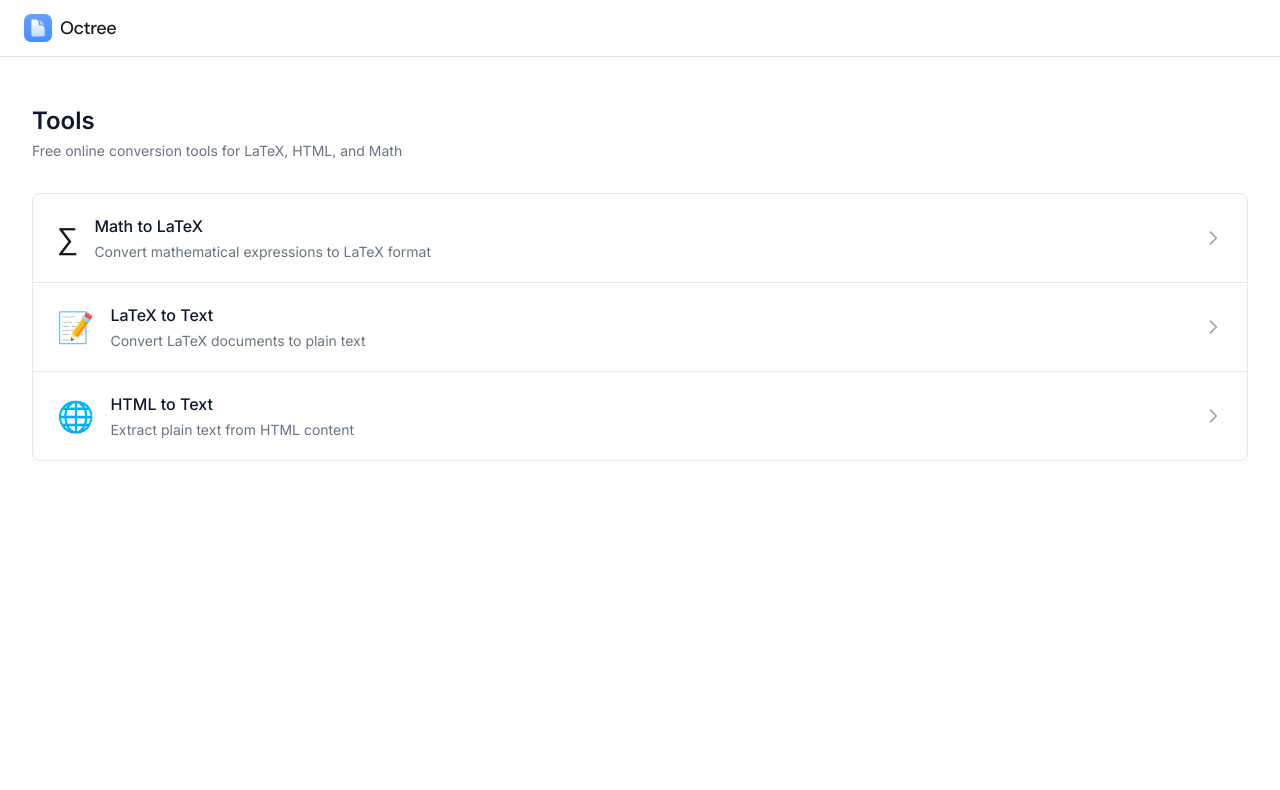
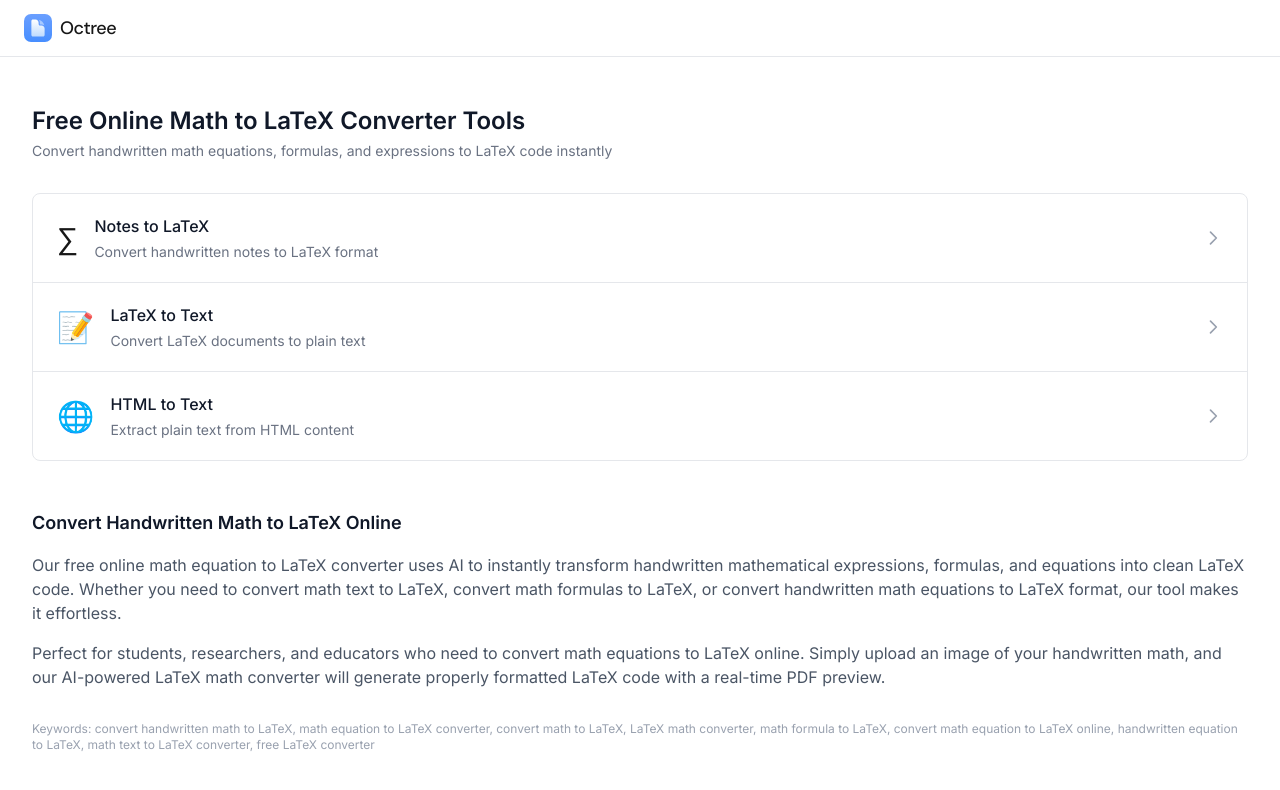
Before and after one commit to Octree-AI-Latex-Editor/tools, a Next.js app: page / in a window 1280 px wide. Shown: the top 790 px of the page. Built offline with nearby package versions, Linux system fonts and the light colour scheme.

Commit message:
Add comprehensive SEO optimization for math to LaTeX converter keywords

```diff
--- a/app/layout.tsx
+++ b/app/layout.tsx
@@ -6,8 +6,25 @@ import Header from "@/components/Header";
 const inter = Inter({ subsets: ["latin"] });
 
 export const metadata: Metadata = {
-  title: "Octree Tools - Free LaTeX, HTML & Math Converters",
-  description: "Free online conversion tools for LaTeX, HTML, and Math expressions",
+  title: "Convert Handwritten Math to LaTeX - Free Online Math Equation Converter | Octree Tools",
+  description: "Free online tool to convert handwritten math equations to LaTeX code. Convert math formula, math text, and mathematical expressions to LaTeX format instantly. AI-powered LaTeX converter with PDF preview.",
+  keywords: [
+    "convert handwritten math to LaTeX",
+    "math equation to LaTeX converter",
+    "convert math to LaTeX",
+    "LaTeX math converter",
+    "math formula to LaTeX",
+    "convert math equation to LaTeX online",
+    "handwritten equation to LaTeX",
+    "math text to LaTeX converter",
+    "free LaTeX converter",
+    "online math to LaTeX",
+  ],
+  openGraph: {
+    title: "Convert Handwritten Math to LaTeX - Free Online Tool",
+    description: "AI-powered tool to convert handwritten math equations and formulas to LaTeX code with instant PDF preview",
+    type: "website",
+  },
 };
 
 export default function RootLayout({
--- a/app/page.tsx
+++ b/app/page.tsx
@@ -3,8 +3,8 @@ import Link from "next/link";
 const tools = [
   {
     id: 1,
-    title: "Math to LaTeX",
-    description: "Convert mathematical expressions to LaTeX format",
+    title: "Notes to LaTeX",
+    description: "Convert handwritten notes to LaTeX format",
     href: "/tools/math-to-latex",
     icon: "∑",
   },
@@ -32,9 +32,9 @@ export default function Home() {
         <div className="mb-8">
           <div className="flex items-center justify-between">
             <div>
-              <h1 className="text-2xl font-semibold text-gray-900">Tools</h1>
+              <h1 className="text-2xl font-semibold text-gray-900">Free Online Math to LaTeX Converter Tools</h1>
               <p className="text-sm text-gray-500 mt-1">
-                Free online conversion tools for LaTeX, HTML, and Math
+                Convert handwritten math equations, formulas, and expressions to LaTeX code instantly
               </p>
             </div>
           </div>
@@ -85,6 +85,20 @@ export default function Home() {
             ))}
           </div>
         </div>
+
+        {/* SEO Content */}
+        <div className="mt-12 prose prose-sm max-w-none text-gray-600">
+          <h2 className="text-lg font-semibold text-gray-900 mb-4">Convert Handwritten Math to LaTeX Online</h2>
+          <p className="mb-4">
+            Our free online math equation to LaTeX converter uses AI to instantly transform handwritten mathematical expressions, formulas, and equations into clean LaTeX code. Whether you need to convert math text to LaTeX, convert math formulas to LaTeX, or convert handwritten math equations to LaTeX format, our tool makes it effortless.
+          </p>
+          <p className="mb-4">
+            Perfect for students, researchers, and educators who need to convert math equations to LaTeX online. Simply upload an image of your handwritten math, and our AI-powered LaTeX math converter will generate properly formatted LaTeX code with a real-time PDF preview.
+          </p>
+          <div className="text-xs text-gray-400 mt-8">
+            Keywords: convert handwritten math to LaTeX, math equation to LaTeX converter, convert math to LaTeX, LaTeX math converter, math formula to LaTeX, convert math equation to LaTeX online, handwritten equation to LaTeX, math text to LaTeX converter, free LaTeX converter
+          </div>
+        </div>
       </div>
     </div>
   );
--- /dev/null
+++ b/app/tools/math-to-latex/layout.tsx
@@ -0,0 +1,31 @@
+import type { Metadata } from "next";
+
+export const metadata: Metadata = {
+  title: "Convert Handwritten Math to LaTeX Online Free - Math Equation to LaTeX Converter",
+  description: "Free AI-powered tool to convert handwritten math equations, formulas, and expressions to LaTeX code. Upload image of math equations and get clean LaTeX output with PDF preview. Convert math text to LaTeX instantly.",
+  keywords: [
+    "convert handwritten math to LaTeX",
+    "math equation to LaTeX converter",
+    "convert math to LaTeX online",
+    "math formula to LaTeX converter",
+    "convert math equation to LaTeX",
+    "LaTeX math converter online",
+    "handwritten equation to LaTeX",
+    "math text to LaTeX",
+    "free math to LaTeX converter",
+    "AI LaTeX converter",
+  ],
+  openGraph: {
+    title: "Convert Handwritten Math to LaTeX - Free Online Converter",
+    description: "AI-powered converter for handwritten math equations and formulas to LaTeX code with instant preview",
+    type: "website",
+  },
+};
+
+export default function MathToLatexLayout({
+  children,
+}: {
+  children: React.ReactNode;
+}) {
+  return <>{children}</>;
+}
--- a/app/tools/math-to-latex/page.tsx
+++ b/app/tools/math-to-latex/page.tsx
@@ -3,8 +3,8 @@ import AIToolLayout from '@/components/AIToolLayout';
 export default function MathToLatex() {
   return (
     <AIToolLayout
-      title="Math to LaTeX Converter"
-      description="Convert handwritten mathematical expressions to clean LaTeX code"
+      title="Notes to LaTeX Converter"
+      description="Convert handwritten notes and mathematical expressions to clean LaTeX code"
       apiEndpoint="/api/convert"
       inputLabel="Your Handwritten Notes"
       outputLabel="Clean LaTeX Code"
```
Also changed, not shown: 1 other file (tests, documents, lock files or other folders).
